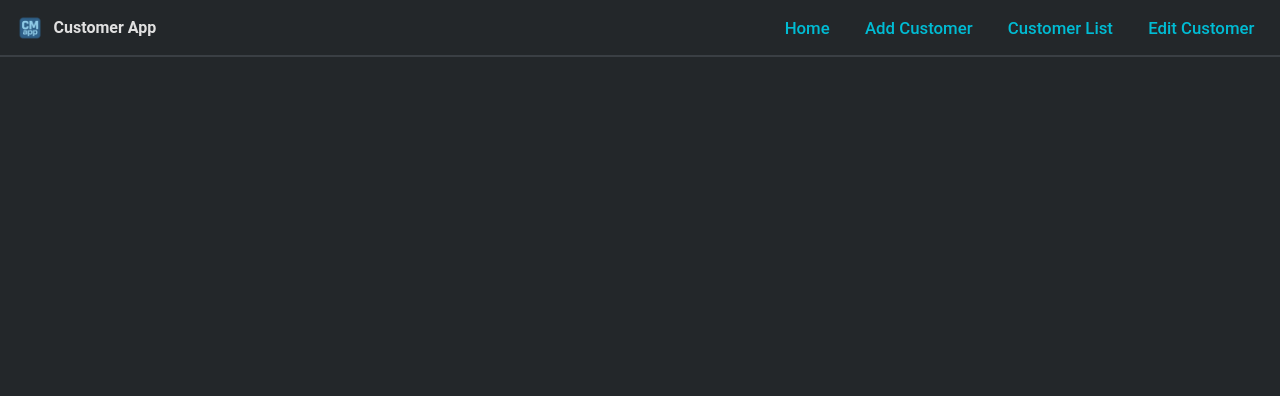
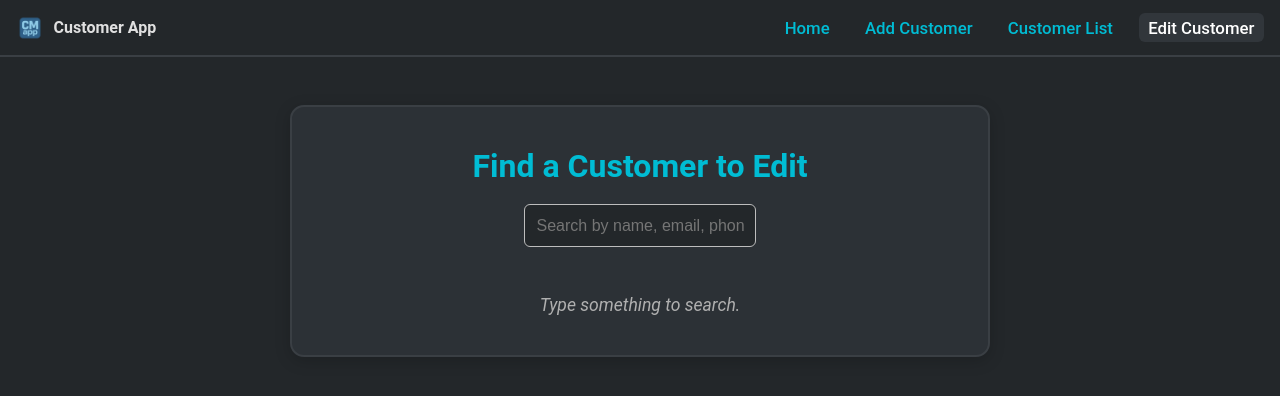
Before and after one commit to FacundoBerthet/customer_management_app, a React (Vite) app in the folder frontend/: page /edit in a window 1280 px wide. Shown: the top 396 px of the page. Built offline with nearby package versions, Linux system fonts and the light colour scheme.

Commit message:
Add EditSearch component for customer search and editing functionality

```diff
--- a/frontend/src/App.jsx
+++ b/frontend/src/App.jsx
@@ -6,6 +6,7 @@ import Home from './Home.jsx';
 import AddCustomer from './AddCustomer.jsx';
 import EditCustomer from './EditCustomer.jsx';
 import CustomerList from './CustomerList.jsx';
+import EditSearch from './EditSearch.jsx';
 import logoIcon from './assets/icons/icon.png';
 import menuToggleIcon from './assets/icons/menu_toggle.png';
 import { createCustomer } from './api/client';
@@ -99,7 +100,7 @@ function App() {
           <NavLink to="/" onClick={handleNavClick}>Home</NavLink>
           <NavLink to="/add" onClick={handleNavClick}>Add Customer</NavLink>
           <NavLink to="/list" onClick={handleNavClick}>Customer List</NavLink>
-          <NavLink to="/edit/1" onClick={handleNavClick}>Edit Customer</NavLink>
+          <NavLink to="/edit" onClick={handleNavClick}>Edit Customer</NavLink>
         </div>
       </nav>
       {/* Rutas */}
@@ -107,6 +108,7 @@ function App() {
         <Route path="/" element={<Home />} />
         <Route path="/add" element={<AddCustomer onAddCustomer={addCustomer} />} />
         <Route path="/list" element={<CustomerList customers={customers} />} />
+  <Route path="/edit" element={<EditSearch />} />
   <Route path="/edit/:id" element={<EditCustomer onNotify={notify} />} />
       </Routes>
     </BrowserRouter>
--- a/frontend/src/EditCustomer.jsx
+++ b/frontend/src/EditCustomer.jsx
@@ -10,6 +10,7 @@ function EditCustomer({ onNotify }) {
     const [loading, setLoading] = useState(true);
     const [saving, setSaving] = useState(false);
     const [error, setError] = useState(null);
+    const [deleting, setDeleting] = useState(false);
 
     useEffect(() => {
         let ignore = false;
@@ -52,15 +53,19 @@ function EditCustomer({ onNotify }) {
         }
     }
 
-    // NOTA: Según tu requerimiento, el delete se hará solo desde esta pestaña más adelante;
-    // dejamos el hook listo pero sin botón visible aún.
     async function handleDelete() {
+        const confirmed = window.confirm('Are you sure you want to delete this customer? This action cannot be undone.');
+        if (!confirmed) return;
         try {
+            setDeleting(true);
             await deleteCustomer(id);
             onNotify?.('success', 'Customer deleted successfully!');
-            navigate('/list');
-        } catch {
+            // Volvemos al buscador de edición para seguir trabajando allí
+            navigate('/edit');
+        } catch (err) {
             onNotify?.('error', 'Failed to delete customer.');
+        } finally {
+            setDeleting(false);
         }
     }
 
@@ -77,9 +82,18 @@ function EditCustomer({ onNotify }) {
                     <input className="customer-form-input" name="phone" placeholder="Phone" value={form.phone} onChange={handleChange} />
                     <input className="customer-form-input" name="address" placeholder="Address" value={form.address} onChange={handleChange} />
                     <div style={{ display: 'flex', gap: '0.6rem' }}>
-                        <button className="customer-form-btn" type="submit" disabled={saving}>{saving ? 'Saving…' : 'Save Changes'}</button>
-                        {/* Más adelante: botón de delete visibile aquí */}
-                        {/* <button className="customer-form-btn" type="button" onClick={handleDelete} style={{ background: '#e53935', color: '#fff' }}>Delete</button> */}
+                        <button className="customer-form-btn" type="submit" disabled={saving || deleting}>
+                            {saving ? 'Saving…' : 'Save Changes'}
+                        </button>
+                        <button
+                            className="customer-form-btn"
+                            type="button"
+                            onClick={handleDelete}
+                            disabled={saving || deleting}
+                            style={{ background: '#e53935', color: '#fff' }}
+                        >
+                            {deleting ? 'Deleting…' : 'Delete'}
+                        </button>
                     </div>
                 </form>
             )}
--- /dev/null
+++ b/frontend/src/EditSearch.jsx
@@ -0,0 +1,128 @@
+// Página de búsqueda para seleccionar un cliente a editar
+// - Permite buscar por cualquier atributo (firstName, lastName, email, phone, address)
+// - Muestra coincidencias con un botón "Edit" que navega a /edit/:id
+// - Debounce para evitar llamar al backend en cada tecla
+// - Paginación simple (Prev/Next)
+import { useEffect, useState } from 'react';
+import { Link } from 'react-router-dom';
+import { searchCustomersPaged } from './api/client';
+
+// Hook simple para debouncer: espera "delay" ms antes de publicar el último valor
+function useDebouncedValue(value, delay = 400) {
+  const [debounced, setDebounced] = useState(value);
+  useEffect(() => {
+    const id = setTimeout(() => setDebounced(value), delay);
+    return () => clearTimeout(id);
+  }, [value, delay]);
+  return debounced;
+}
+
+function EditSearch() {
+  const [q, setQ] = useState('');
+  const debouncedQ = useDebouncedValue(q, 450);
+  const [loading, setLoading] = useState(false);
+  const [error, setError] = useState(null);
+  // Estado de paginación con valores por defecto seguros
+  const [pageData, setPageData] = useState({ content: [], number: 0, totalPages: 0, totalElements: 0, size: 10 });
+
+  const canSearch = (debouncedQ ?? '').trim().length > 0;
+
+  // Normaliza la respuesta del backend para evitar "NaN" o undefined
+  function normalizePageData(res) {
+    const content = Array.isArray(res?.content) ? res.content : [];
+    const size = Number.isFinite(res?.size) ? res.size : 10;
+    const number = Number.isFinite(res?.number) ? res.number : 0;
+    const totalElements = Number.isFinite(res?.totalElements) ? res.totalElements : content.length;
+    // Si el backend no envía totalPages, lo calculo con totalElements y size
+    const totalPages = Number.isFinite(res?.totalPages)
+      ? res.totalPages
+      : (size > 0 ? Math.ceil(totalElements / size) : 0);
+    return { content, size, number, totalElements, totalPages };
+  }
+
+  async function doSearch(page = 0) {
+    if (!canSearch) {
+      // Query vacía: limpio resultados y desactivo paginación
+      setPageData({ content: [], number: 0, totalPages: 0, totalElements: 0, size: pageData.size || 10 });
+      return;
+    }
+    try {
+      setLoading(true);
+      setError(null);
+      const res = await searchCustomersPaged(debouncedQ, page, pageData.size || 10, 'id,DESC');
+      setPageData(normalizePageData(res));
+    } catch (err) {
+      setError('Failed to search customers.');
+    } finally {
+      setLoading(false);
+    }
+  }
+
+  useEffect(() => {
+    doSearch(0);
+    // eslint-disable-next-line react-hooks/exhaustive-deps
+  }, [debouncedQ]);
+
+  const hasResults = pageData.content && pageData.content.length > 0;
+  // Fallbacks seguros para evitar "Page NaN"
+  const currentIndex = Number.isFinite(pageData.number) ? pageData.number : 0;
+  const totalPagesSafe = Number.isFinite(pageData.totalPages) && pageData.totalPages > 0 ? pageData.totalPages : 1;
+
+  return (
+    <div className="edit-customer-page">
+      <h1>Find a Customer to Edit</h1>
+      <input
+        className="customer-form-input"
+        placeholder="Search by name, email, phone, or address"
+        value={q}
+        onChange={(e) => setQ(e.target.value)}
+        style={{ maxWidth: 480 }}
+      />
+      <div style={{ marginTop: '0.8rem', minHeight: '1.2rem' }}>
+        {loading && <span style={{ color: '#b0b0b0' }}>Searching…</span>}
+        {error && <span style={{ color: '#ff5252' }}>{error}</span>}
+      </div>
+
+      <div className="customer-list-content" style={{ marginTop: '1rem' }}>
+        {!canSearch && <p className="customer-list-empty">Type something to search.</p>}
+        {canSearch && !loading && !hasResults && <p className="customer-list-empty">No matches found.</p>}
+        {hasResults && pageData.content.map((c) => (
+          <div key={c.id} className="customer-card">
+            <h3 className="customer-card-title">{c.firstName} {c.lastName}</h3>
+            <p className="customer-card-info"><span>Email:</span> {c.email}</p>
+            <p className="customer-card-info"><span>Phone:</span> {c.phone}</p>
+            <p className="customer-card-info"><span>Address:</span> {c.address}</p>
+            <div style={{ marginTop: '0.8rem', textAlign: 'right' }}>
+              <Link to={`/edit/${c.id}`} className="home-card-link">Edit</Link>
+            </div>
+          </div>
+        ))}
+      </div>
+
+      {/* Paginación simple */}
+  {hasResults && (
+        <div style={{ display: 'flex', gap: '0.6rem', justifyContent: 'center', marginTop: '1rem' }}>
+          <button
+            className="customer-form-btn"
+    disabled={loading || currentIndex <= 0}
+    onClick={() => doSearch(currentIndex - 1)}
+          >
+            Prev
+          </button>
+          <span style={{ alignSelf: 'center', color: '#b0b0b0' }}>
+    Page {currentIndex + 1} of {totalPagesSafe}
+          </span>
+          <button
+            className="customer-form-btn"
+    disabled={loading || currentIndex >= totalPagesSafe - 1}
+    onClick={() => doSearch(currentIndex + 1)}
+          >
+            Next
+          </button>
+        </div>
+      )}
+    </div>
+  );
+}
+
+export default EditSearch;
```
